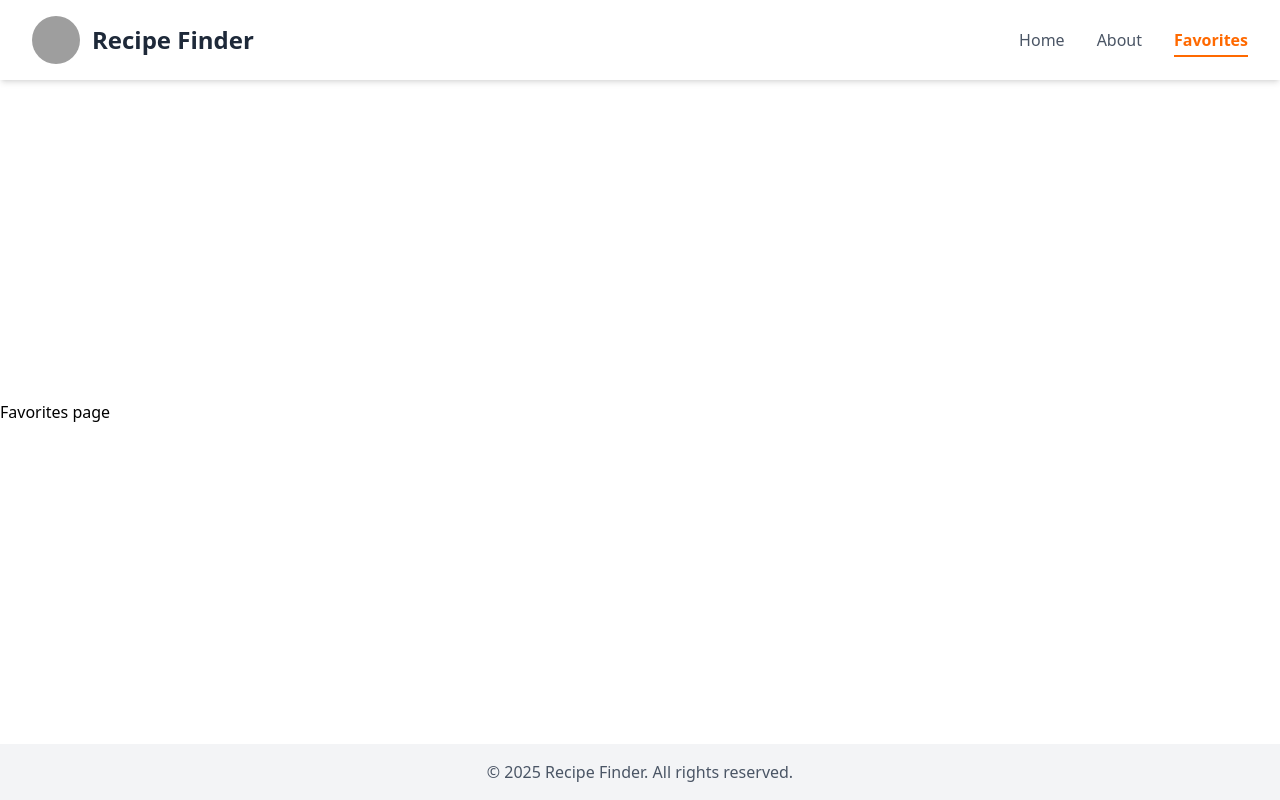
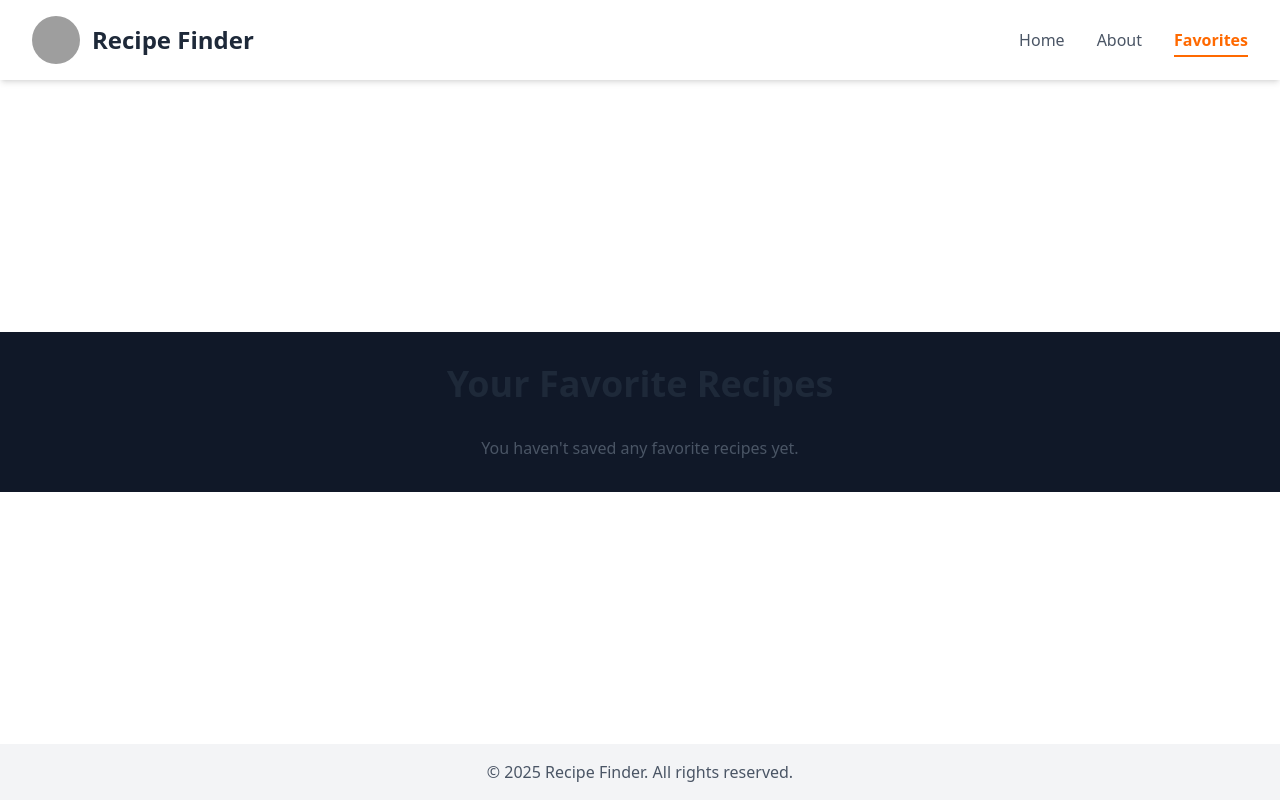
Before and after one commit to Redfox1759/recipe-finder, a React (Vite) app: page /favorites in a window 1280 px wide. Built offline with nearby package versions, Linux system fonts and the light colour scheme; grey boxes are pictures that could not be loaded; the HTML template or start-up script is replaced by a standard one.

Commit message:
worked on the UI for the Favorites page

```diff
--- a/src/App.jsx
+++ b/src/App.jsx
@@ -11,14 +11,17 @@ import './index.css'
 function App() {
 
   return (
-    < div className="App">
+    < div className="App mx-auto">
       <Navbar />
+      <div className='bg-gray-900'>
         <Routes basename="/recipe-finder">
           <Route path="/" element={<Home />} />
           <Route path="/about" element={<About />} />
           <Route path="/favorites" element={<Favorites />} />
           <Route path="*" element={<NotFound />} />
         </Routes>
+      </div>
+
       <Footer />
     </div>
   )
--- a/src/pages/Favorites.jsx
+++ b/src/pages/Favorites.jsx
@@ -4,17 +4,38 @@ const Favorites = () => {
 
   let myData = localStorage.getItem('favoriteRecipes')
   myData = JSON.parse(myData)
-  console.log(myData)
+  // console.log(myData)
 
   const [favorites, setFavorites] = useState(myData || [])
+  // console.log(favorites)
 
-  console.log(favorites)
-
-
+  const favoriteRecipes = favorites.map((item, index) => {
+    return (
+      <div key={item.id} className="bg-gray-800 text-gray-100 rounded-3xl p-6 shadow-lg transition-transform transform hover:scale-105">
+        <h3 className="text-xl font-semibold mb-2"> {item.title} </h3>
+        <img src={item.image} alt={item.title} className="w-full h-48 object-cover rounded-md mb-4" />
+        <div className="text-sm space-y-1">
+          <p> Ready in <span className="font-medium">{item.readyInMinutes}</span> minutes </p>
+          <p> Servings: <span className="font-medium">{item.servings}</span> </p>
+        </div>
+      </div>
+    )
+  })
 
   return (
-    <div>
-        <h2>Favorites page</h2>
+    <div className="container mx-auto p-4 sm:p-6 lg:p-8">
+      <h1 className="text-3xl sm:text-4xl text-center font-bold text-gray-800 dark:text-gray-100 mb-8">
+        Your Favorite Recipes
+      </h1>
+      {favorites.length > 0 ? (
+        <div className="grid grid-cols-1 sm:grid-cols-2 md:grid-cols-3 lg:grid-cols-4 gap-6">
+          {favoriteRecipes}
+        </div>
+      ) : (
+        <div className="text-center text-gray-600 dark:text-gray-400 mt-8">
+          <p>You haven't saved any favorite recipes yet.</p>
+        </div>
+      )}
     </div>
   )
 }
```
